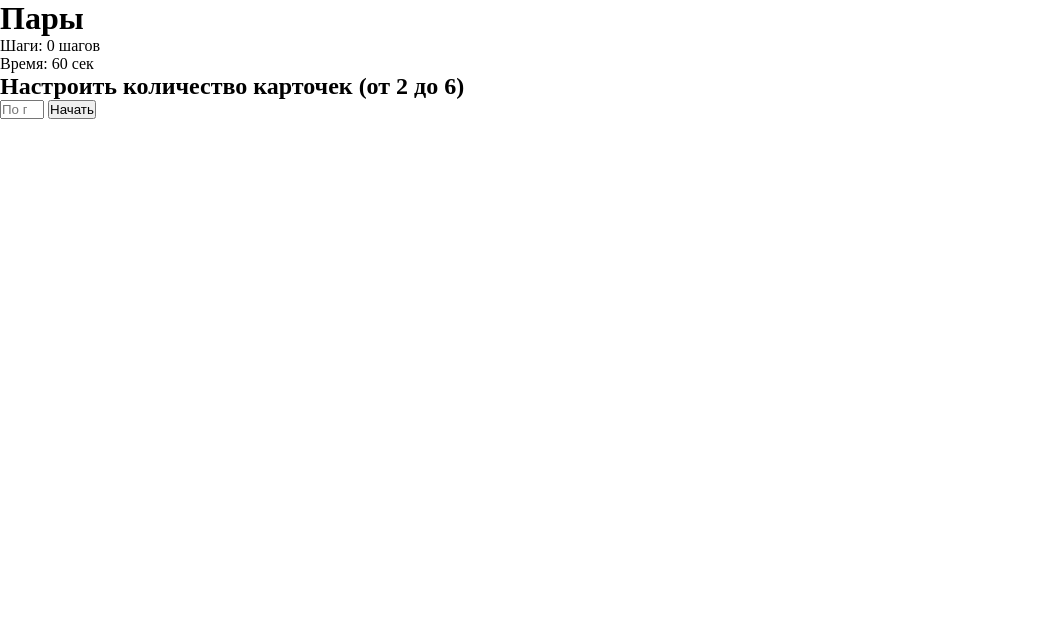
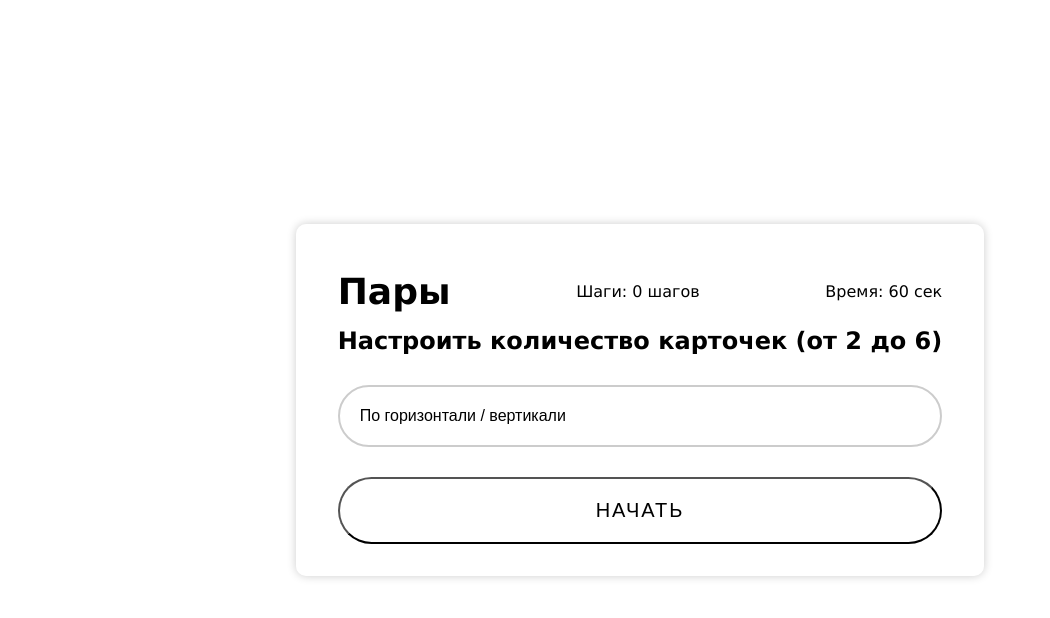
Before and after one commit to Suzi228/test, a plain HTML site: page index.html in a window 1280 px wide. Shown: the whole page, without its empty margins (0-1050 px from the left). Drawn offline with Linux system fonts and the light colour scheme.

Commit message:
Update style.css

```diff
--- a/style.css
+++ b/style.css
@@ -1,54 +1,84 @@
 * {
+    padding: 0;
     margin: 0;
-    padding: 0;
     box-sizing: border-box;
 }
 
 body {
-    height: 100vh;
+  font-family: Verdana, sans-serif;
 }
 
-.search {
-    height: 100%;
-    width: 100%;
-    display: flex;
+/* Обертка всего контента игры */
+.content {
+  display: flex;
+  align-items: center;
+  justify-content: center;
+  color: black;
+  min-height: 100vh;
 }
 
-.search__form {
-    display: flex;
-    align-items: center;
-    justify-content: center;
-    width: 60%;
-    margin: auto;
+/* В этом элементе сгруппированы все элементы карточки игры: заголовки, игровая информация, поле ввода, кнопка, а в будущем и игровое поле */
+.main {
+  background-color: transparent;
+  border: 2px solid rgba(255, 255, 255, .2);
+  backdrop-filter: blur(20px);
+  box-shadow: 0 0 10px rgba(0, 0, 0, .2);
+  border-radius: 10px;
+  padding: 30px 40px;
 }
 
-.search__string {
-    display: flex;
+/* Элемент, в котором группируются вся игровая информация: название игры, кол-во шагов и оставшееся время */
+.state {
+  display: flex;
+  justify-content: space-between;
+  align-items: center;
 }
 
-.search__input {
-    width: 300px;
-    padding: 10px;
-    border: 1px solid #ccc;
-    border-radius: 5px 0 0 5px;
-    font-size: 16px;
-    outline: none;
+/* Название игры */
+.state__title{
+  font-size: 36px;
+  text-align: center;
+  margin: 15px 0;
 }
 
-.search__button {
-    padding: 10px;
-    border: 1px solid #ccc;
-    border-left: none;
-    border-radius: 0 5px 5px 0;
-    font-size: 16px;
-    cursor: pointer;
+/* Поле ввода числового типа */
+.board__input {
+  width: 100%;
+  height: 100%;
+  background: transparent;
+  outline: none;
+  border: 2px solid rgba(0,0,0, .2);
+  border-radius: 40px;
+  font-size: 16px;
+  padding: 20px 45px 20px 20px;
+  margin: 30px 0;
+
 }
 
-.search__select {
-    margin-left: 10px;
-    padding: 10px;
-    border: 1px solid #ccc;
-    border-radius: 5px;
-    font-size: 16px;
-    cursor: pointer;
+/* Стили для замещающего текста внутри поля ввода */
+.board__input::placeholder {
+  color: black;
 }
+
+/* Стили для состояния focus поля ввода */
+.board__input:focus {
+  border: 2px solid black;
+}
+
+/* Кнопка "Начать" */
+.board__button  {
+  width: 100%;
+  font-size: 20px;
+  text-transform: uppercase;
+  letter-spacing: 2px;
+  background: #fff;
+  color:#000;
+  border-radius: 40px;
+  padding: 20px;
+  cursor: pointer;
+}
+
+/* Состояние наведения курсора мыши на кнопку */
+.board__button:hover{
+  color: rgba(181, 13, 181, 0.7);
+}
```
